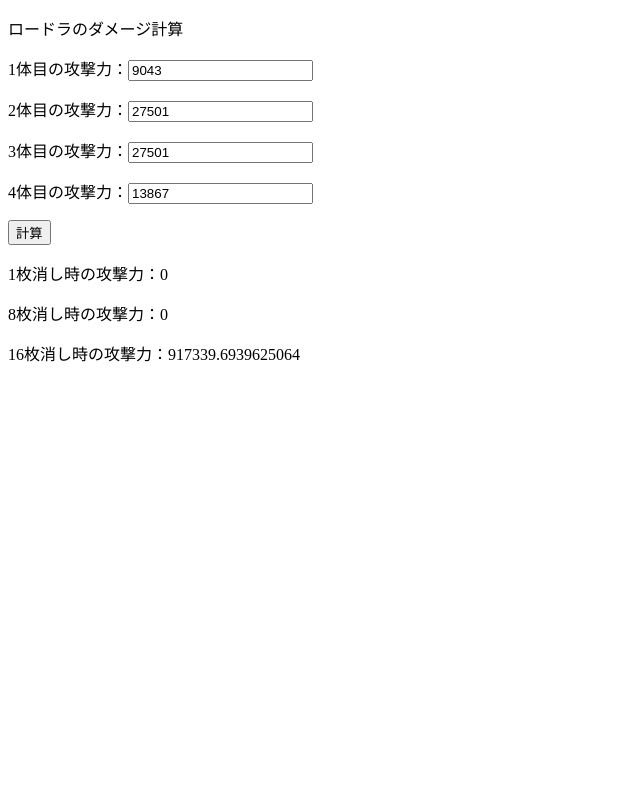
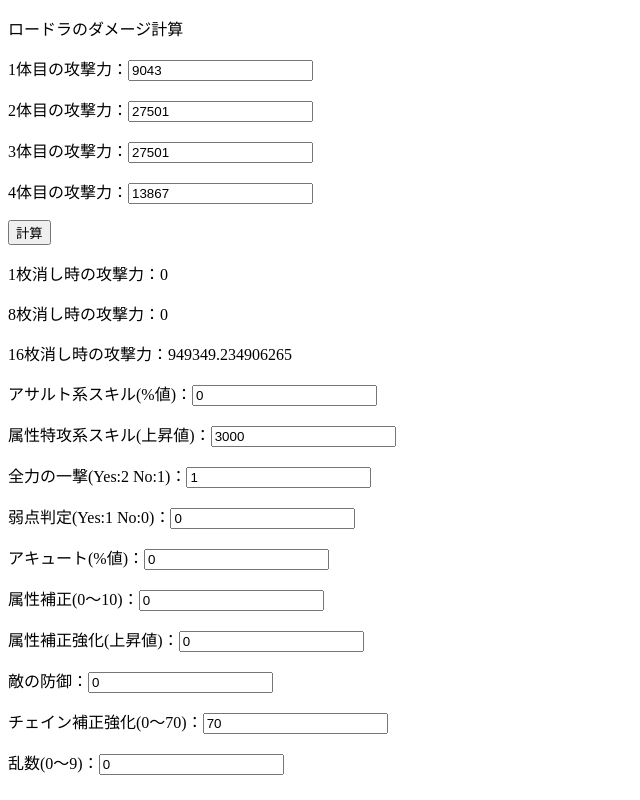
Before and after one commit to mint149/roadraDamageCalc, a plain HTML site: page index.htm in a window 1280 px wide. Both pictures are taken after a click on the button "計算". Shown: the whole page, without its empty margins (0-640 px from the left). Drawn offline with Linux system fonts and the light colour scheme.

Commit message:
計算式の変数をページから書き換えられるようにした。

```diff
--- a/index.htm
+++ b/index.htm
@@ -9,13 +9,23 @@
 	</head>
 	<body>
 		<p>ロードラのダメージ計算</p>
-		<p>1体目の攻撃力：<input id="unit1atk" value="9043"></p>
-		<p>2体目の攻撃力：<input id="unit2atk" value="27501"></p>
-		<p>3体目の攻撃力：<input id="unit3atk" value="27501"></p>
-		<p>4体目の攻撃力：<input id="unit4atk" value="13867"></p>
+		<p>1体目の攻撃力：<input id="unit1atk" value=9043></p>
+		<p>2体目の攻撃力：<input id="unit2atk" value=27501></p>
+		<p>3体目の攻撃力：<input id="unit3atk" value=27501></p>
+		<p>4体目の攻撃力：<input id="unit4atk" value=13867></p>
 		<input type="button" id="calc" value="計算" onclick="calc();">
 		<p id="damage1panel">1枚消し時の攻撃力：0</p>
 		<p id="damage8panel">8枚消し時の攻撃力：0</p>
 		<p id="damage16panel">16枚消し時の攻撃力：0</p>
+		<p>アサルト系スキル(%値)：<input id="assault" value=0></p>
+		<p>属性特攻系スキル(上昇値)：<input id="tokkou" value=3000></p>
+		<p>全力の一撃(Yes:2 No:1)：<input id="zenryoku" value=1></p>
+		<p>弱点判定(Yes:1 No:0)：<input id="weak" value=0></p>
+		<p>アキュート(%値)：<input id="akyuto" value=0></p>
+		<p>属性補正(0〜10)：<input id="hosei" value=0></p>
+		<p>属性補正強化(上昇値)：<input id="element" value=0></p>
+		<p>敵の防御：<input id="defence" value=0></p>
+		<p>チェイン補正強化(0〜70)：<input id="chainhosei" value=70></p>
+		<p>乱数(0〜9)：<input id="rand" value=0></p>
 	</body>
 </html>
--- a/js/main.js
+++ b/js/main.js
@@ -35,11 +35,24 @@ var damage = [
 ]
 
 function calc() {
-	atk[0] = $("#unit1atk").val();
-	atk[1] = $("#unit2atk").val();
-	atk[2] = $("#unit3atk").val();
-	atk[3] = $("#unit4atk").val();
+	//値を取得
+	atk[0] = parseInt($("#unit1atk").val());
+	atk[1] = parseInt($("#unit2atk").val());
+	atk[2] = parseInt($("#unit3atk").val());
+	atk[3] = parseInt($("#unit4atk").val());
+	assault = parseInt($("#assault").val());
+	tokkou = parseInt($("#tokkou").val());
+	zenryoku = parseInt($("#zenryoku").val());
+	weak = parseInt($("#weak").val());
+	akyuto = parseInt($("#akyuto").val());
+	hosei = parseInt($("#hosei").val());
+	element = parseInt($("#element").val());
+	defence = parseInt($("#defence").val());
+	chainhosei = parseInt($("#chainhosei").val());
+	rand = parseInt($("#rand").val());
+	sum = 0;
 
+	//16パネル(8パネル*ツイン分)のダメージ計算
 	for (var unitNum = 0; unitNum < atk.length; unitNum++) {
 		for (var chainNum = 0; chainNum < chain.length; chainNum++) {
 			damage[unitNum][chainNum] = ((Math.pow(atk[unitNum],0.95)
@@ -49,13 +62,13 @@ function calc() {
 			+ weak * (100 + akyuto) * Math.pow(atk[unitNum],0.46)
 			+ hosei * (300 + element)
 			- defence)
-			* (chain[chainNum] + chainhosei) * 0.01
+			* Math.min(100,(chain[chainNum] + chainhosei)) * 0.01
 			+ atk[unitNum] * 0.01 * rand;
 
 			sum += damage[unitNum][chainNum];
 		};
 	};
 
+	//結果表示
 	$("#damage16panel").text("16枚消し時の攻撃力：" + sum);
-	sum = 0;
 }
```
